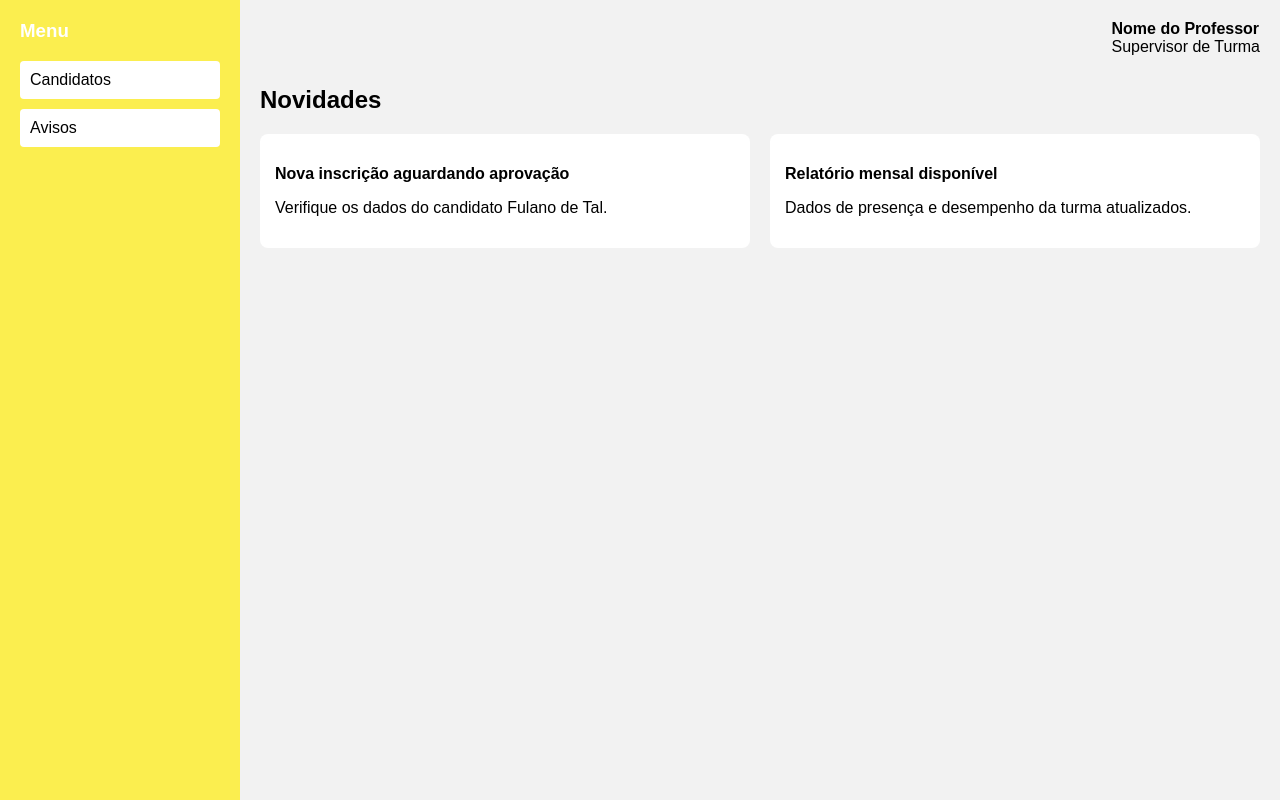
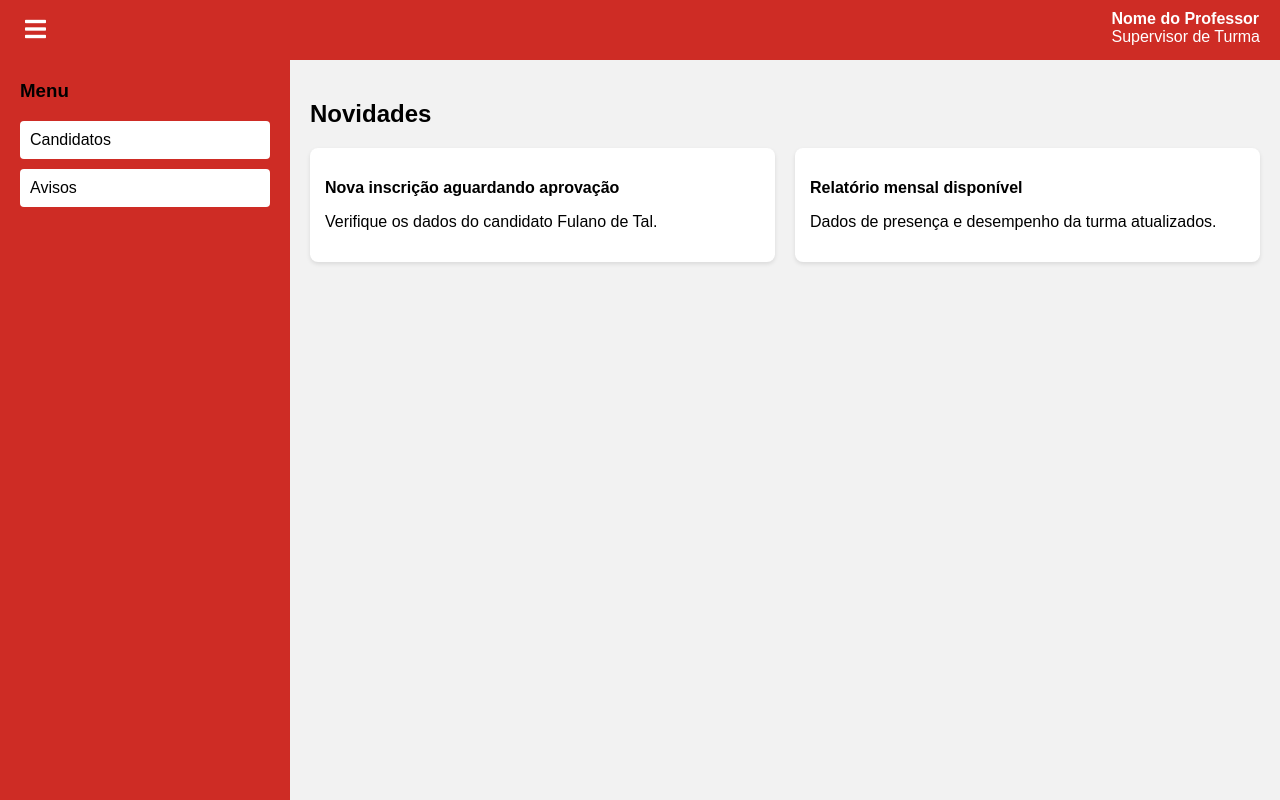
Before and after one commit to GabrielAraujo578/Projeto2-G1, a Django app: page /professor/ in a window 1280 px wide. Run offline with Django 5.2, Linux system fonts and the light colour scheme.

Commit message:
Alteração Professor

```diff
--- a/solidare/portal/static/portal/css/style.css
+++ b/solidare/portal/static/portal/css/style.css
@@ -103,7 +103,6 @@ body {
     border-radius: 6px;
     box-sizing: border-box;
 }
-
 
 
 /* Regra para todos os textareas do site */
--- a/solidare/portal/templates/professor.html
+++ b/solidare/portal/templates/professor.html
@@ -3,15 +3,55 @@
 <head>
   <meta charset="UTF-8">
   <title>Painel do Professor</title>
+  <link rel="stylesheet" href="https://cdnjs.cloudflare.com/ajax/libs/font-awesome/5.15.3/css/all.min.css">
   <style>
     body { margin: 0; font-family: Arial, sans-serif; }
-    .container { display: flex; height: 100vh; }
+    .container { display: flex; height: calc(100vh - 60px); }
+
+    /* Header vermelho */
+    .header {
+      background-color: #CE2C25;
+      color: white;
+      height: 60px;
+      display: flex;
+      padding-left: 50px;
+      padding-bottom: 10px;
+      padding: 0 20px;
+      justify-content: space-between;
+      box-shadow: 0 2px 5px rgba(0,0,0,0.2);
+    }
+
+    .header h2 {
+      margin: 10px;
+    }
+
+    .header .nome_professor {
+      margin-top: 10px;
+    }
+
+    .toggle-btn {
+      background: none;
+      border: none;
+      color: white;
+      font-size: 24px;
+      cursor: pointer;
+      padding: 5px;
+    }
+
+    /* Sidebar retrátil */
     .sidebar {
-      background-color: #FBEE4F;
-      width: 200px;
-      color: white;
+      background-color: #CE2C25;
+      width: 250px;
+      color: rgb(0, 0, 0);
       padding: 20px;
+      transition: all 0.3s ease;
+      position: relative;
     }
+
+    .sidebar.closed {
+      margin-left: -290px;
+    }
+
     .sidebar h3 {
       border-width: 10px;
       border-color: black;
@@ -40,27 +80,53 @@
       flex-grow: 1;
       background: #f2f2f2;
       padding: 20px;
+      transition: all 0.3s ease;
     }
-    .topbar {
-      display: flex;
-      justify-content: flex-end;
-      padding-bottom: 10px;
-    }
+
+
+
     .novidades {
       display: flex;
       gap: 20px;
+      flex-wrap: wrap;
     }
+
     .card {
       background: white;
       padding: 15px;
       border-radius: 8px;
       flex: 1;
+      min-width: 250px;
+      box-shadow: 0 2px 4px rgba(0,0,0,0.1);
+    }
+
+    @media (max-width: 768px) {
+      .sidebar {
+        position: absolute;
+        z-index: 100;
+        height: calc(100vh - 60px);
+      }
+
+      .novidades {
+        flex-direction: column;
+      }
     }
   </style>
 </head>
 <body>
+  <!-- Header vermelho -->
+  <div class="header">
+    <button class="toggle-btn" onclick="toggleSidebar()">
+      <i class="fas fa-bars"></i>
+    </button>
+    <div class="nome_professor">
+      <strong>Nome do Professor</strong><br>
+      Supervisor de Turma
+    </div>
+  </div>
+
   <div class="container">
-    <div class="sidebar">
+    <div class="sidebar" id="sidebar">
       <h3>Menu</h3>
       <button onclick="window.location.href='/candidatos/'">Candidatos</button>
       <button onclick="window.location.href='/avisos/'">Avisos</button>
@@ -68,8 +134,7 @@
     <div class="content">
       <div class="topbar">
         <div>
-          <strong>Nome do Professor</strong><br>
-          Supervisor de Turma
+
         </div>
       </div>
       <h2>Novidades</h2>
@@ -85,5 +150,12 @@
       </div>
     </div>
   </div>
+
+  <script>
+    function toggleSidebar() {
+      const sidebar = document.getElementById('sidebar');
+      sidebar.classList.toggle('closed');
+    }
+  </script>
 </body>
 </html>
```
Also changed, not shown: solidare/db.sqlite3.
